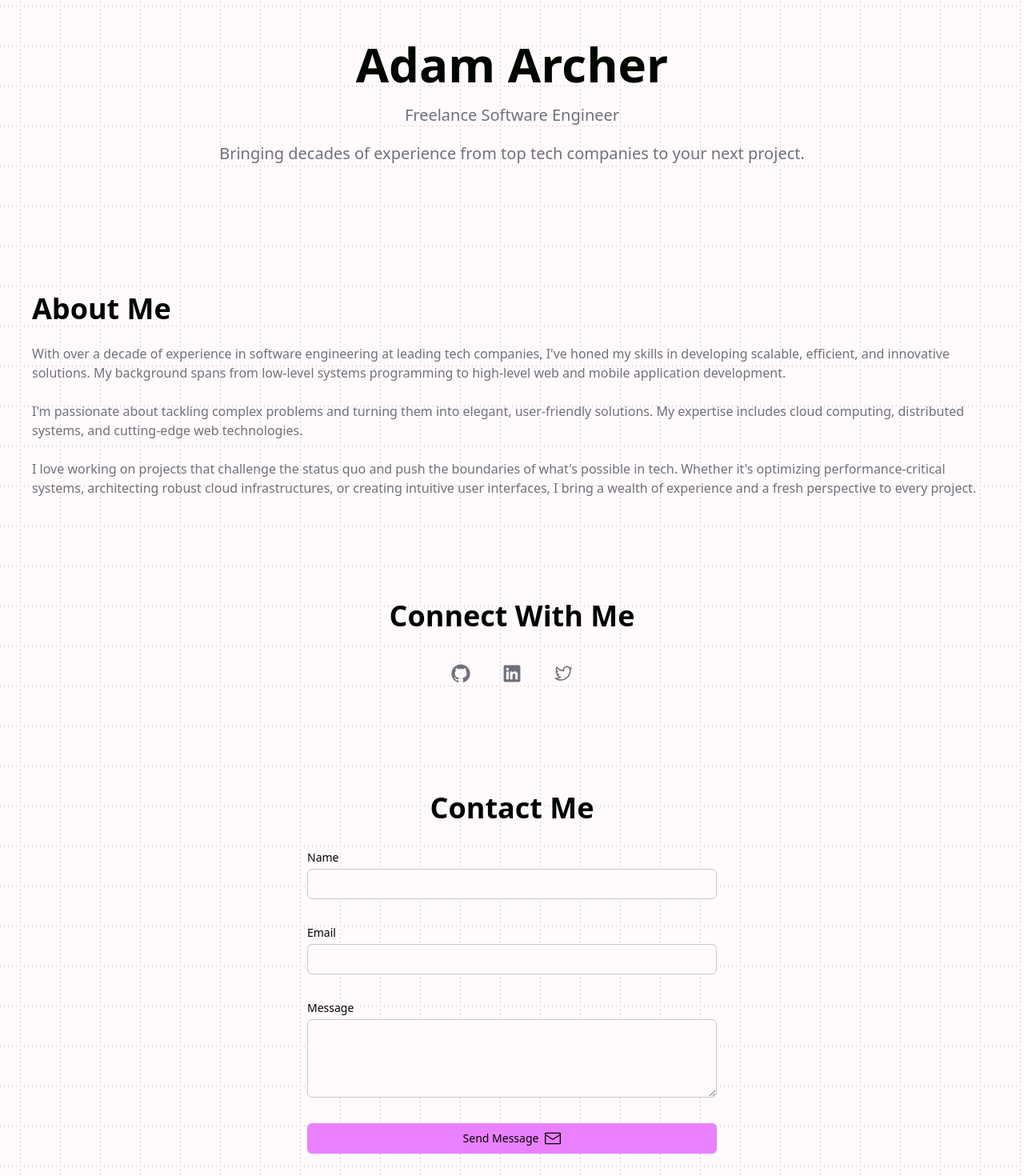
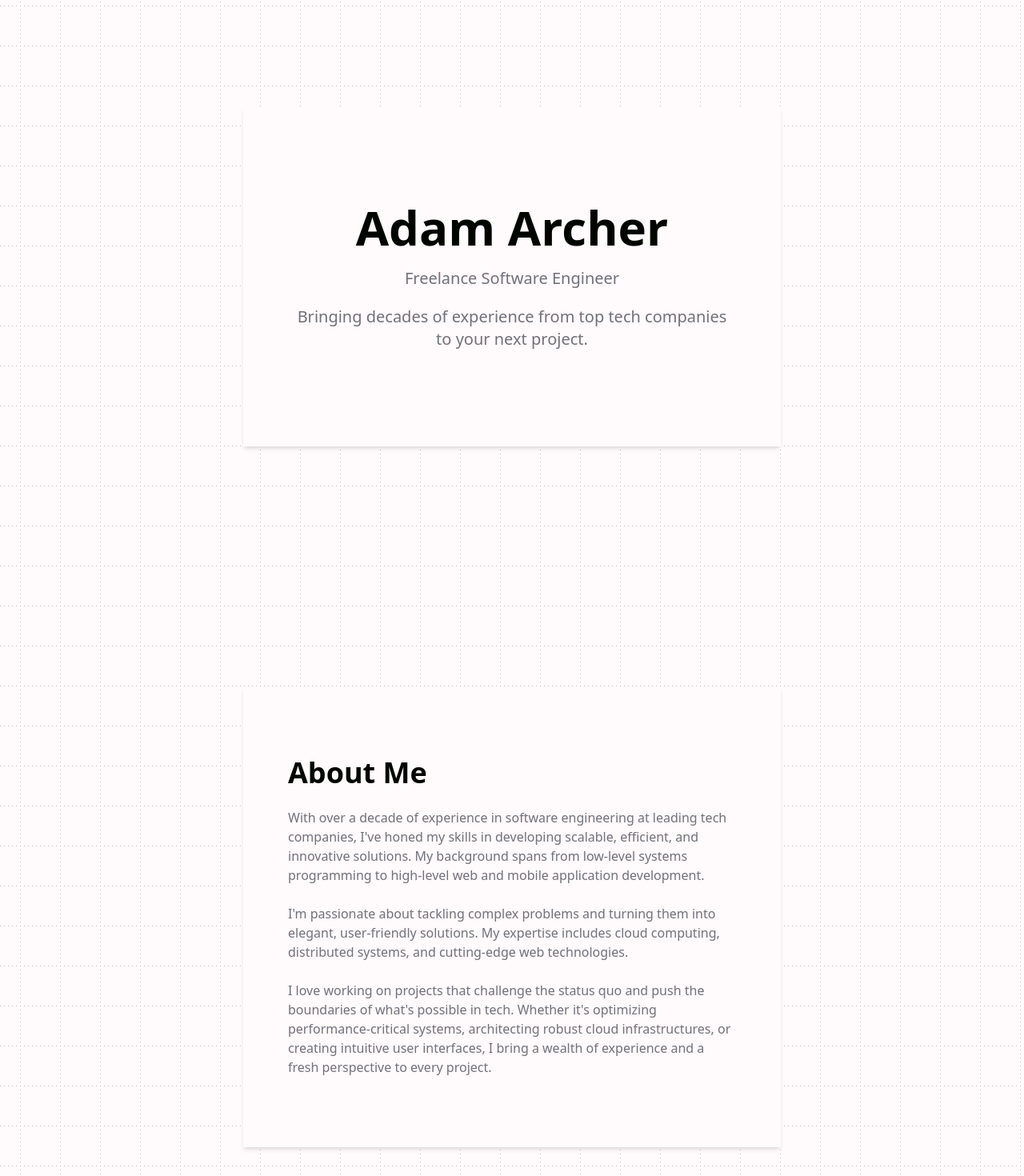
Before and after one commit to agarcher/adamarcher.ca, a React (Vite) app: page / in a window 1280 px wide. Shown: the part 118-1588 px from the top of the page at 80% size. Built offline with nearby package versions, Linux system fonts and the light colour scheme.

Commit message:
put the content in full page sections

```diff
--- a/src/App.tsx
+++ b/src/App.tsx
@@ -6,22 +6,31 @@ import Footer from './components/Footer'
 import Header from './components/Header'
 import Hero from './components/Hero'
 import SocialLinks from './components/SocialLinks'
+import Section from './components/Section'
 
 function App() {
   return (
     <ThemeProvider>
-      <div className="p-2">
+      <div>
         <Header />
-        <div className="min-h-screen text-foreground">
+        <div className="text-foreground">
           <main>
-            <Hero />
-            <About />
-            <SocialLinks />
-            <ContactForm />
+            <Section>
+              <Hero />
+            </Section>
+            <Section>
+              <About />
+            </Section>
+            <Section>
+              <SocialLinks />
+            </Section>
+            <Section>
+              <ContactForm />
+            </Section>
           </main>
         </div>
+        <Footer />
       </div>
-      <Footer />
     </ThemeProvider>
   )
 }
--- /dev/null
+++ b/src/components/Section.tsx
@@ -0,0 +1,14 @@
+interface SectionProps {
+  children: React.ReactNode;
+  className?: string;
+}
+
+export default function Section({ children, className = '' }: SectionProps) {
+  return (
+    <section className="min-h-screen flex items-center justify-center p-4">
+      <div className={`max-w-2xl w-full bg-background shadow-md p-6 ${className}`}>
+        {children}
+      </div>
+    </section>
+  );
+}
```
